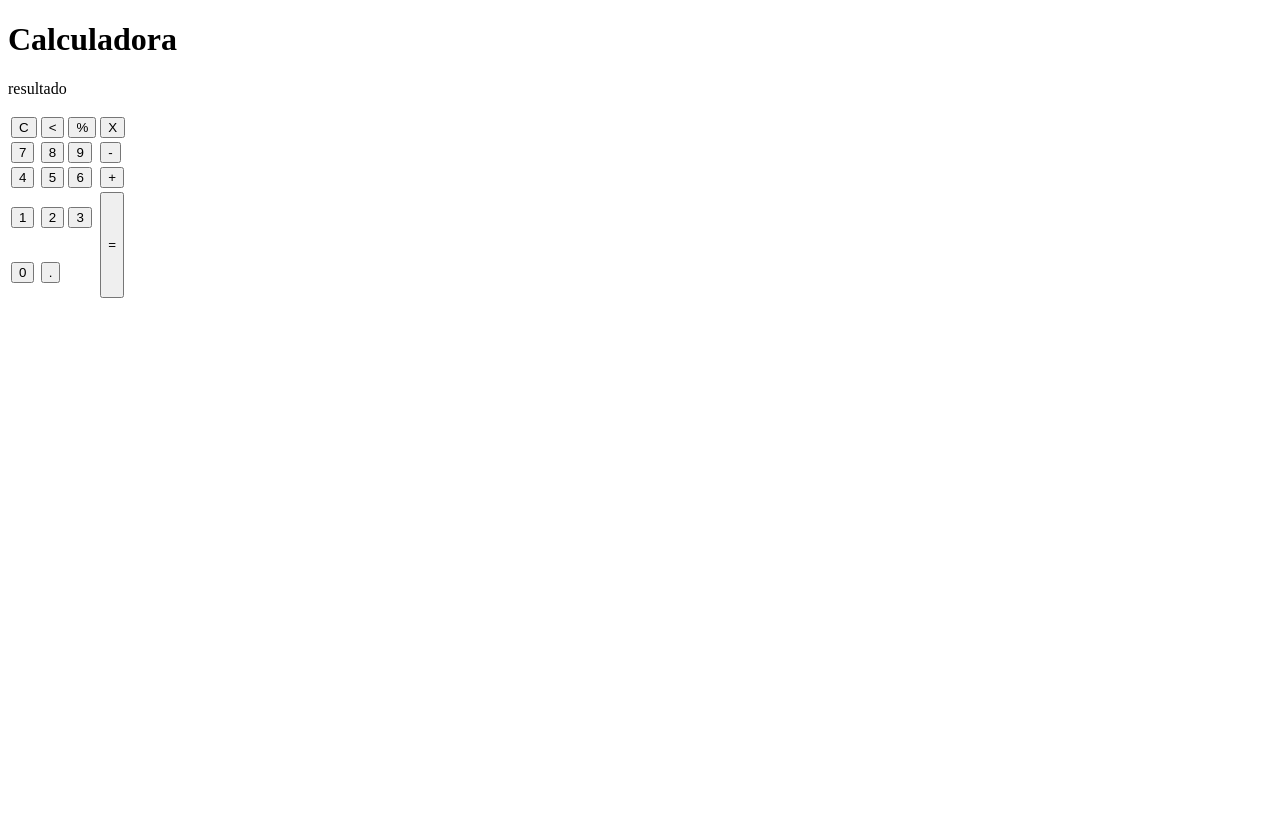
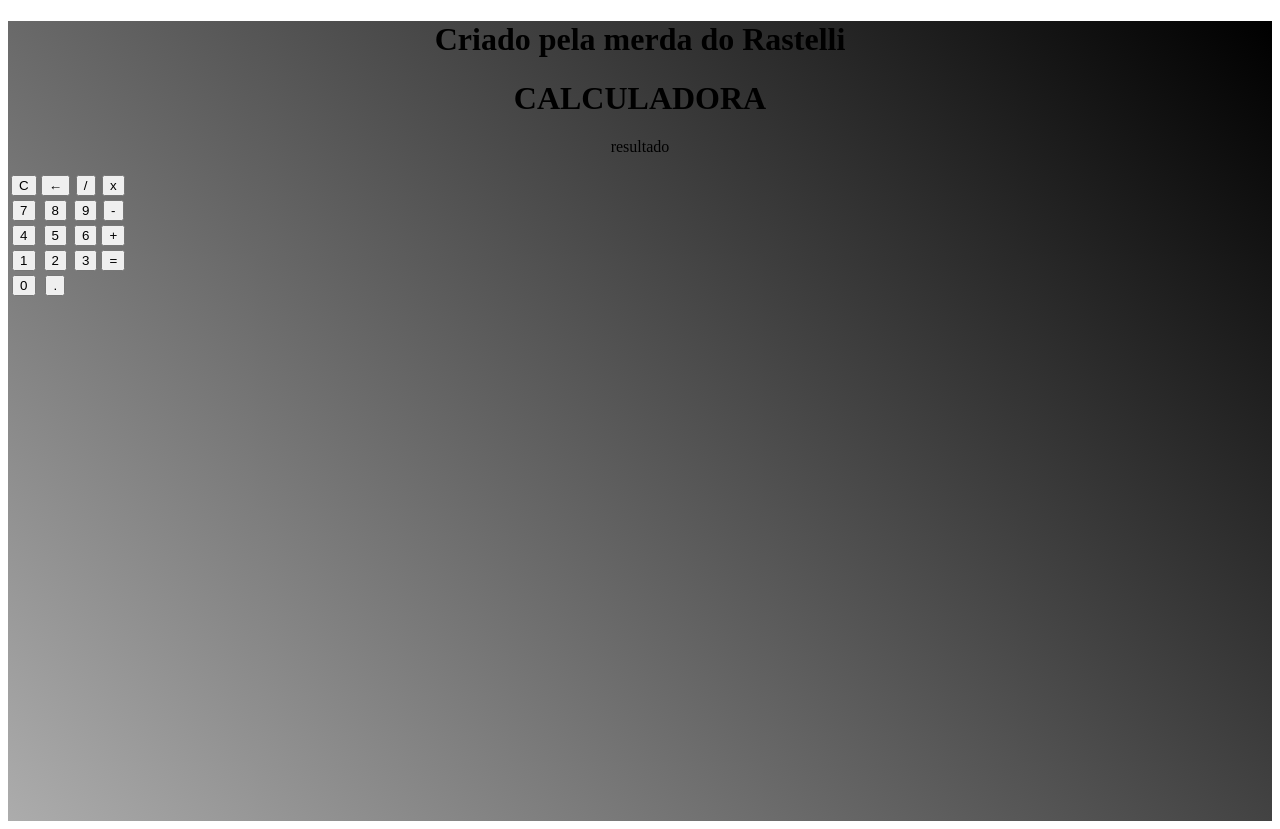
Before and after one commit to R4stelli/Calculadora-What-Sigma, a plain HTML site: page index.html in a window 1280 px wide. Before the commit the page ends 800 px from the top, so only its background shows below. Drawn offline with Linux system fonts and the light colour scheme.

Commit message:
Add files via upload

```diff
--- a/index.html
+++ b/index.html
@@ -2,76 +2,50 @@
 <html lang="en">
 <head>
     <meta charset="UTF-8">
+    <meta http-equiv="X-UA-Compatible" content="IE=edge">
     <meta name="viewport" content="width=device-width, initial-scale=1.0">
     <title>Calculadora</title>
     <link rel="stylesheet" href="styles.css">
 </head>
     <body>
+        <div class='fundo'>
+            <h1>Criado pela merda do Rastelli</h1>
         <div class="Calculadora">
-        <h1>Calculadora</h1>
+            <h1> CALCULADORA</h1>
             <p id="resultado"> resultado</p>
             <table>
                 <tr>
-                <td><button class="botton">C</button></td>
-
-                <td><button class="button"><</button></td>
-
-                <td><button class="button">%</button></td>
-
-                <td><button class="button">X</button></td>
+                    <td><button class="botao">C</button></td>
+                    <td><button class="botao">←</button></td>
+                    <td><button class="botao">/</button></td>
+                    <td><button class="botao">x</button></td>
                 </tr>
 
+                <tr>
+                    <td><button class="botao">7</button></td>
+                    <td><button class="botao">8</button></td>
+                    <td><button class="botao">9</button></td>
+                    <td><button class="botao">-</button></td>
+                </tr>
+                <tr>
+                    <td><button class="botao">4</button></td>
+                    <td><button class="botao">5</button></td>
+                    <td><button class="botao">6</button></td>
+                    <td><button class="botao">+</button></td>
 
-
-
+                </tr>
                 <tr>
-                <td><button class="button">7</button></td>
-
-                <td><button class="button">8</button></td>
-
-                <td><button class="button">9</button></td>
-
-                <td><button class="button">-</button></td>
+                    <td><button class="botao">1</button></td>
+                    <td><button class="botao">2</button></td>
+                    <td><button class="botao">3</button></td>
+                    <td><button class="botao">=</button></td>
                 </tr>
-
-
-
-
                 <tr>
-                <td><button class="button">4</button></td>
-
-                <td><button class="button">5</button></td>
-
-                <td><button class="button">6</button></td>
-
-                <td><button class="button">+</button></td>
+                    <td><button class="botao">0</button></td>
+                    <td><button class="botao">.</button></td>
                 </tr>
-
-
-
-
-            <tr>
-                <td><button class="button">1</button></td>
-
-                <td><button class="button">2</button></td>
-
-                <td><button class="button">3</button></td>
-
-                <td rowspan="2"><button class="button" style= "height:106px;">=</button></td>
-            </tr>
-
-
-
-
-            <tr>
-                <td><button class="button">0</button></td>
-
-                <td><button class="button">.</button></td>
-            </tr>
-
-
             </table>
-
+        </div>
         </div>
 </body>
 </html>
--- a/styles.css
+++ b/styles.css
@@ -0,0 +1,12 @@
+*{
+ margin:60;
+ padding:60;
+}
+
+.fundo{
+    background-image:linear-gradient(45deg,rgb(172, 172, 172),black);
+    height:100vh;
+    color: black;
+    font-family: 'Times New Roman', Times, serif;
+    text-align: center;
+}
```
Also changed, not shown: 1 other file. Lines whose indentation alone changed are shown as unchanged.
